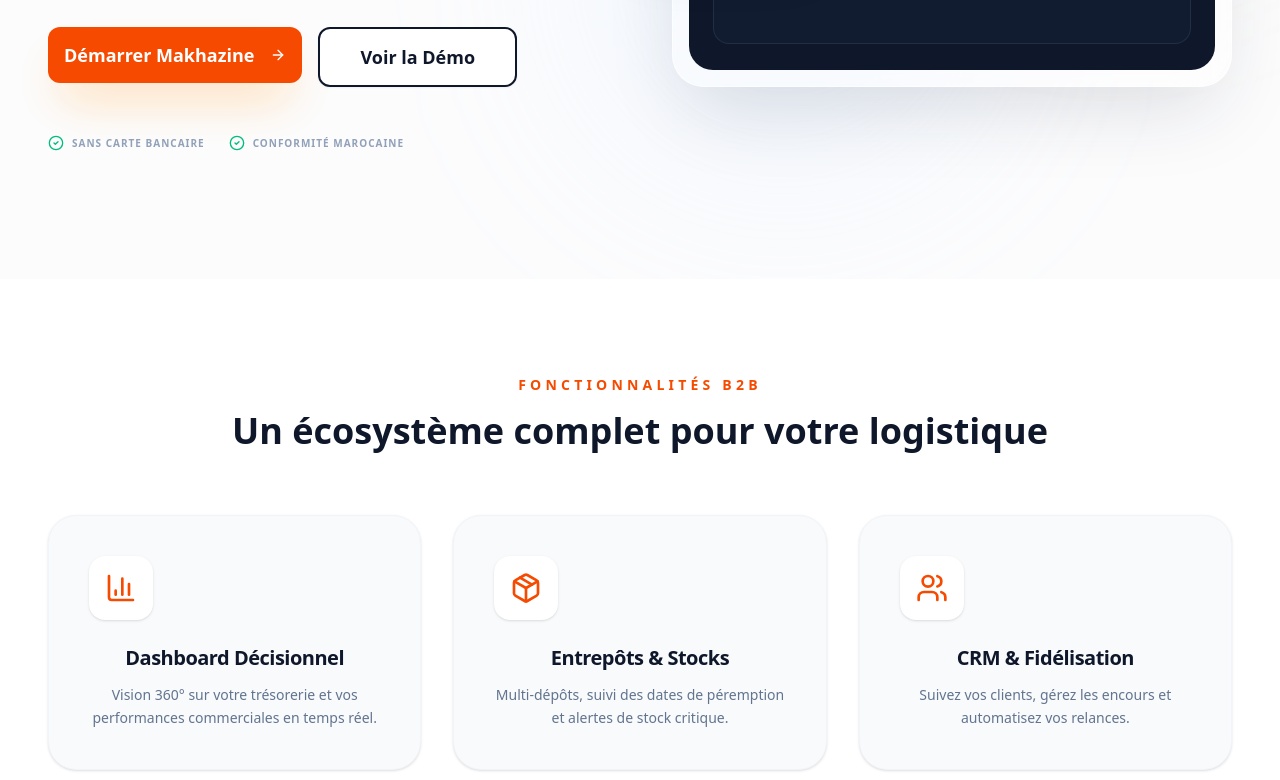
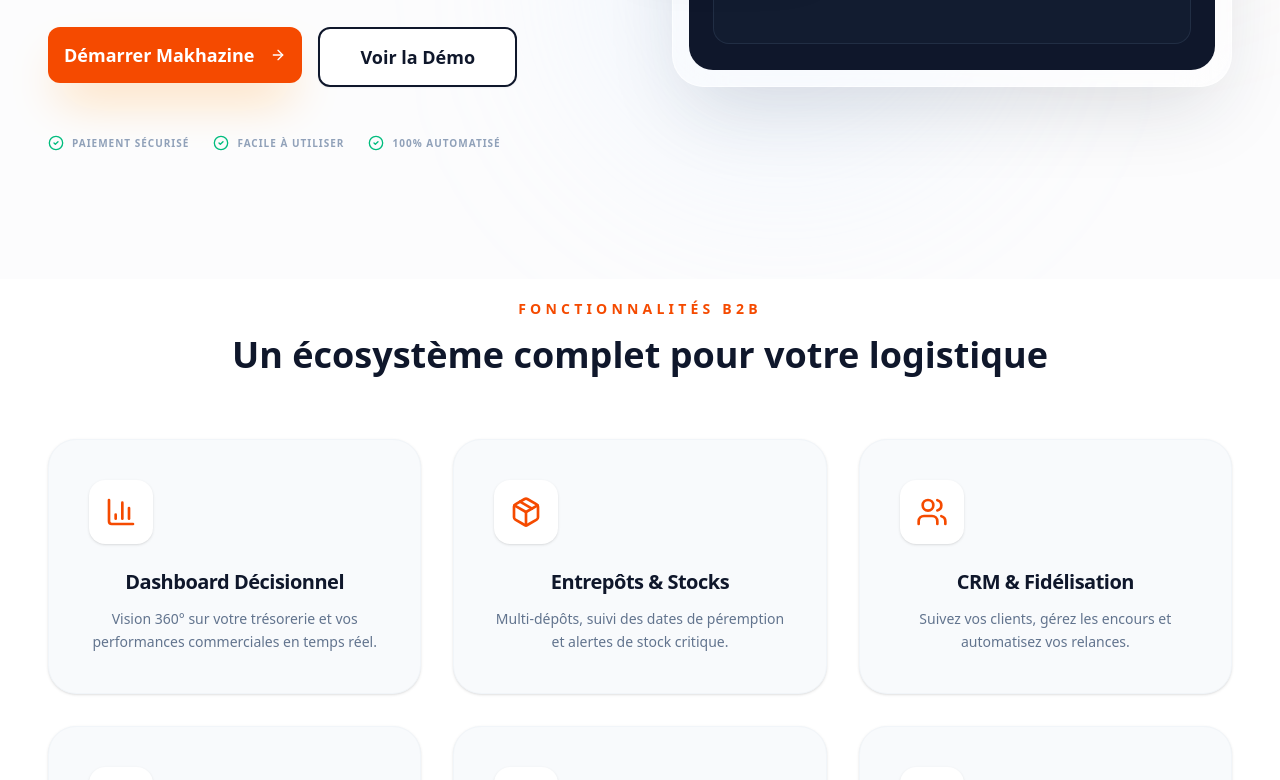
Before and after one commit to kamalalex/makhazine, a Next.js app: page / in a window 1280 px wide. Shown: the part 620-1400 px from the top of the page. Built offline with nearby package versions, Linux system fonts and the light colour scheme.

Commit message:
modification manuelle sur page d'accueil et page login

```diff
--- a/app/login/page.tsx
+++ b/app/login/page.tsx
@@ -89,7 +89,7 @@
                             <div className="space-y-2">
                                 <div className="flex items-center justify-between ml-1">
                                     <Label htmlFor="password" className="font-bold text-slate-700 uppercase text-[10px] tracking-widest">Mot de passe</Label>
-                                    <Link href="#" className="text-[10px] font-black text-orange-600 hover:underline uppercase tracking-widest">Oublié ?</Link>
+
                                 </div>
                                 <Input
                                     id="password"
@@ -99,6 +99,7 @@
                                     onChange={(e) => setPassword(e.target.value)}
                                     required
                                 />
+                                <Link href="#" className="text-[10px] font-black text-orange-600 hover:underline uppercase tracking-widest">Oublié ?</Link>
                             </div>
                         </CardContent>
                         <CardFooter className="flex flex-col space-y-6 p-10 pt-0">
--- a/app/page.tsx
+++ b/app/page.tsx
@@ -106,8 +106,9 @@
               </Button>
             </div>
             <div className="flex items-center gap-6 pt-4 text-slate-400 font-bold text-[10px] uppercase tracking-widest leading-none">
-              <div className="flex items-center gap-2"><CheckCircle2 className="h-4 w-4 text-emerald-500" /> Sans Carte Bancaire</div>
-              <div className="flex items-center gap-2"><CheckCircle2 className="h-4 w-4 text-emerald-500" /> Conformité Marocaine</div>
+              <div className="flex items-center gap-2"><CheckCircle2 className="h-4 w-4 text-emerald-500" /> Paiement Sécurisé</div>
+              <div className="flex items-center gap-2"><CheckCircle2 className="h-4 w-4 text-emerald-500" /> Facile à utiliser</div>
+              <div className="flex items-center gap-2"><CheckCircle2 className="h-4 w-4 text-emerald-500" /> 100% Automatisé</div>
             </div>
           </div>
 
@@ -117,7 +118,7 @@
             <div className="absolute -bottom-20 -left-20 w-96 h-96 bg-blue-200/20 rounded-full blur-[100px] animate-pulse hidden sm:block"></div>
 
             {/* Glassmorphism Mockup */}
-            <div className="bg-white/40 backdrop-blur-xl p-4 rounded-[32px] shadow-[0_32px_80px_-16px_rgba(30,41,59,0.15)] border border-white/60 relative z-20 overflow-hidden transform hover:-rotate-1 transition-transform duration-700">
+            <div className="bg-white/40 backdrop-blur-xl p-4 rounded-[32px] shadow-[0_32px_80px_-16px_rgba(30,41,59,0.15)] border border-white/60 relative z-20 overflow-hidden transform hover:-rotate-1 transition-transform duration-700 hidden lg:block">
               <div className="w-full h-[450px] bg-slate-900 rounded-[24px] p-6 overflow-hidden">
                 <div className="flex gap-4 mb-8">
                   <div className="w-12 h-12 rounded-xl bg-orange-600/20 border border-orange-500/30 flex items-center justify-center"><LayoutDashboard className="h-6 w-6 text-orange-500" /></div>
@@ -165,7 +166,7 @@
         </section>
 
         {/* Features Section */}
-        <section id="features" className="py-24 bg-white relative overflow-hidden">
+        <section id="features" className="py-5 bg-white relative overflow-hidden">
           <div className="max-w-7xl mx-auto px-6 lg:px-12 text-center">
             <h2 className="text-sm font-black text-orange-600 uppercase tracking-[0.3em] mb-4">Fonctionnalités B2B</h2>
             <h3 className="text-4xl font-bold text-slate-900 mb-16">Un écosystème complet pour votre logistique</h3>
```
